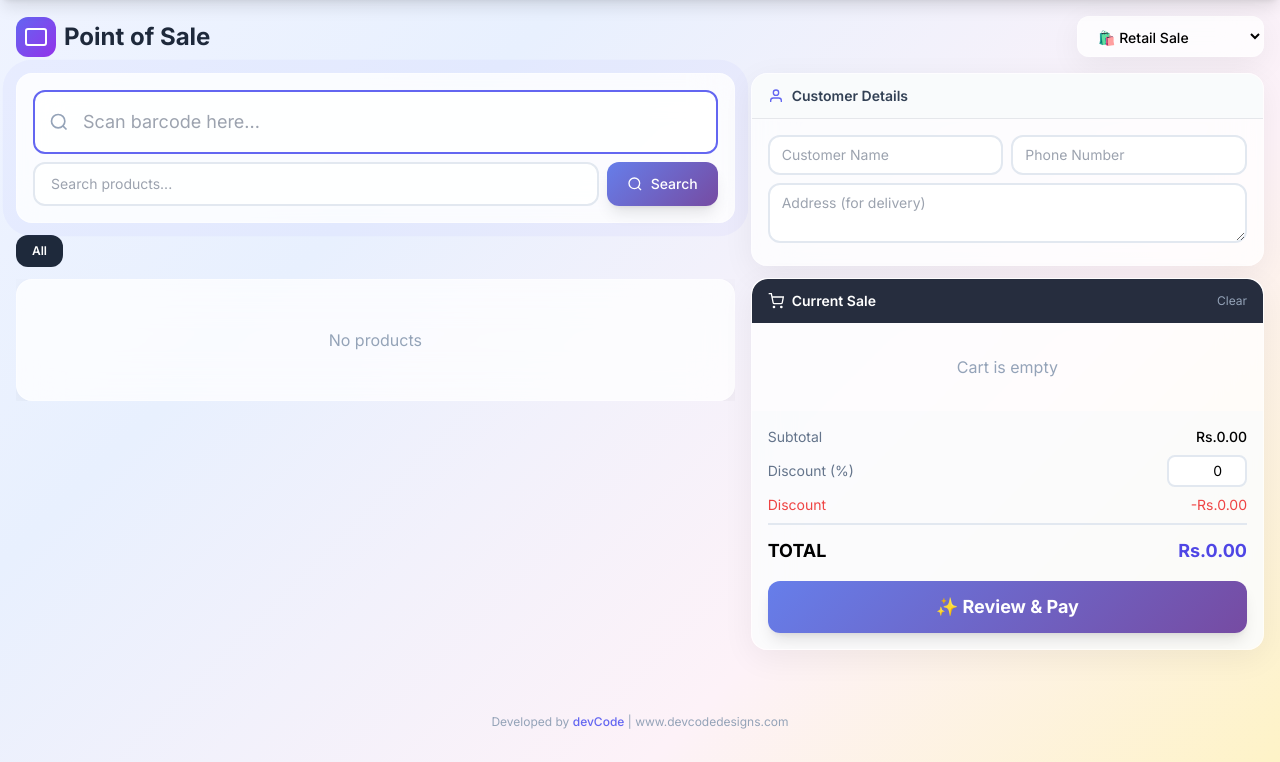
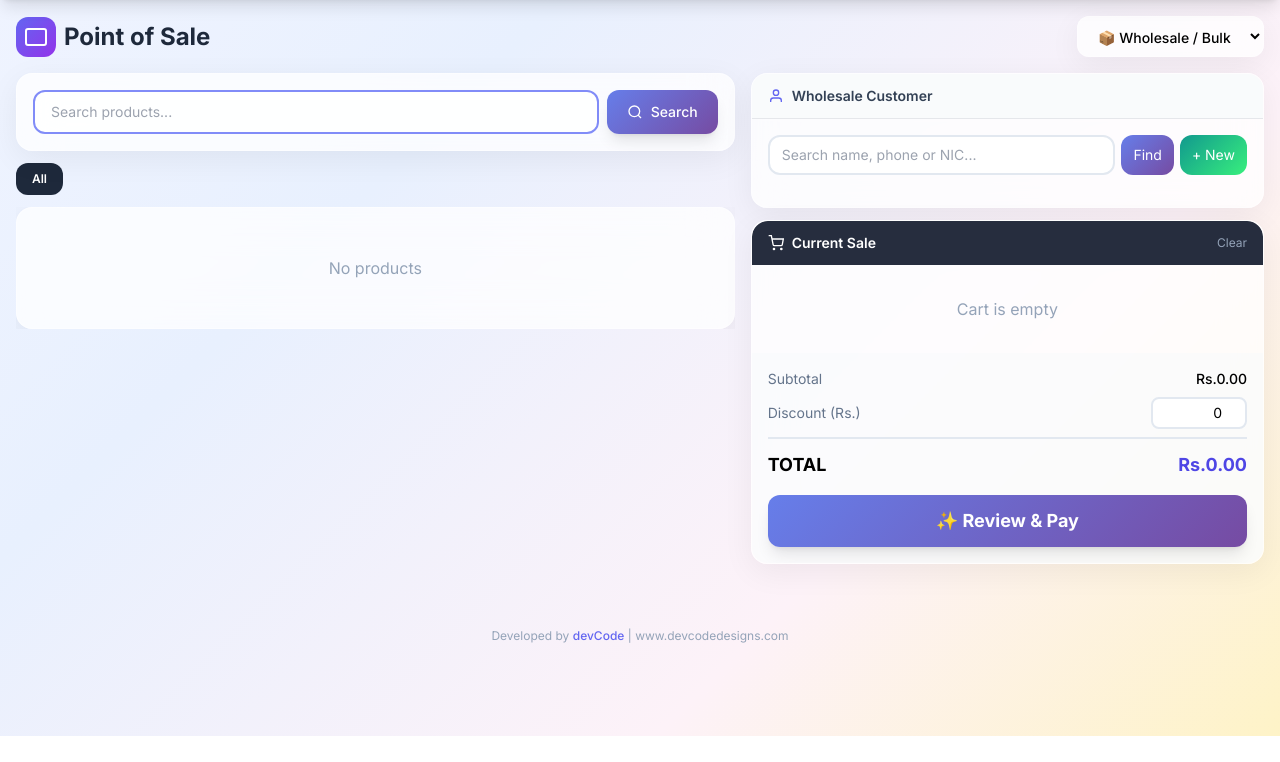
Before and after one commit to Intothehell/cloud-pos-system, a Flask app: page /pos/terminal in a window 1280 px wide. Shown: the part 64-826 px from the top of the page. After the commit the page ends 800 px from the top, so only its background shows below. Run offline with Flask 3, Linux system fonts and the light colour scheme; the visitor is signed in with stand-in values (Sample User, id 1); data that the repository does not hold is empty; some libraries are stand-ins or nearby versions.

Commit message:
5 big changes

```diff
--- a/app/routes/api.py
+++ b/app/routes/api.py
@@ -177,6 +177,7 @@ def toggle_product_status(product_id):
     return jsonify({'success': True, 'is_active': product.is_active})
 
 # ============ ORDERS ============
+
 @api_bp.route('/orders', methods=['POST'])
 @login_required
 def create_order():
@@ -206,9 +207,24 @@ def create_order():
         if data.get('customer_id'):
             order.customer_id = data['customer_id']
 
-        discount_percent = float(data.get('discount_percent', 0))
+        discount_amount = float(data.get('discount_amount', 0))
 
         for item_data in data.get('items', []):
+            # Check for balance payment FIRST before product lookup
+            if item_data.get('id') == 'balance_pay':
+                price = float(item_data.get('price', 0))
+                order_item = OrderItem(
+                    product_id=0,
+                    product_name='Balance Payment',
+                    product_barcode='',
+                    product_price=price,
+                    quantity=1,
+                    line_total=price,
+                    discount_amount=0
+                )
+                order.items.append(order_item)
+                continue
+
             product = Product.query.get(item_data['id'])
             if not product:
                 continue
@@ -217,7 +233,9 @@ def create_order():
             if product.stock_quantity < qty:
                 return jsonify({'error': f'Not enough stock for {product.name}'}), 400
 
-            price = product.wholesale_price if customer_type == 'wholesale' else float(item_data.get('price', 0))
+            price = float(item_data.get('price', 0))
+            if price == 0 and customer_type == 'wholesale':
+                price = product.wholesale_price
 
             order_item = OrderItem(
                 product_id=product.id,
@@ -225,12 +243,9 @@ def create_order():
                 product_barcode=product.barcode,
                 product_price=price,
                 quantity=qty,
-                discount_percent=discount_percent
+                line_total=price * qty,
+                discount_amount=0
             )
-
-            item_discount = price * qty * (discount_percent / 100)
-            order_item.discount_amount = item_discount
-            order_item.line_total = (price * qty) - item_discount
 
             order.items.append(order_item)
             product.stock_quantity -= qty
@@ -245,7 +260,7 @@ def create_order():
             db.session.add(movement)
 
         order.subtotal = sum(item.product_price * item.quantity for item in order.items)
-        order.discount_amount = sum(item.discount_amount for item in order.items)
+        order.discount_amount = discount_amount
         order.tax_amount = 0
         order.total = order.subtotal - order.discount_amount
 
@@ -258,11 +273,23 @@ def create_order():
         elif data.get('payment_method') == 'credit' and order.customer_id:
             customer = Customer.query.get(order.customer_id)
             if customer:
+                balance_pay = sum(item.line_total for item in order.items if item.product_name == 'Balance Payment')
+                purchase_total = order.total - balance_pay  # total includes negative balance_pay
                 order.previous_balance = customer.balance
-                customer.balance += order.total
-                customer.total_purchases += order.total
+                customer.balance += order.total  # adds purchases and subtracts payment
+                customer.total_purchases += purchase_total
                 order.new_balance = customer.balance
                 order.payment_status = 'pending'
+
+                if balance_pay < 0:
+                    payment = Payment(
+                        customer_id=customer.id,
+                        amount=abs(balance_pay),
+                        payment_method='cash',
+                        received_by=current_user.id
+                    )
+                    customer.total_paid += abs(balance_pay)
+                    db.session.add(payment)
 
         db.session.add(order)
         db.session.commit()
@@ -378,6 +405,8 @@ def order_details(order_number):
         'new_balance': order.new_balance or 0,
         'total': order.total,
         'items': [{
+            'id': item.id,
+            'product_id': item.product_id,
             'name': item.product_name,
             'quantity': item.quantity,
             'price': item.product_price,
@@ -606,12 +635,11 @@ def return_order(order_number):
         ret.replacement_product_id = data.get('replacement_product_id')
         ret.replacement_quantity = data.get('replacement_quantity', 1)
 
-        # Reduce stock of replacement item
         if ret.replacement_product_id:
             replacement_product = Product.query.get(ret.replacement_product_id)
             if replacement_product:
                 replacement_product.stock_quantity -= ret.replacement_quantity
-                movement = StockMovement(
+                repl_movement = StockMovement(
                     product_id=replacement_product.id,
                     user_id=current_user.id,
                     movement_type='stock_out',
@@ -621,13 +649,12 @@ def return_order(order_number):
                     reference=f'REPLACE-{ret.return_number}',
                     notes=f'Replacement for order {order_number}'
                 )
-                db.session.add(movement)
+                db.session.add(repl_movement)
 
-        # Handle refund
+    # Handle refund
     if return_type in ['refund', 'credit_note'] and ret.refund_amount > 0:
         selected_items = data.get('items', [])
 
-        # Calculate discount proportion
         discount_ratio = 1.0
         if order.subtotal > 0:
             discount_ratio = 1.0 - (order.discount_amount / order.subtotal)
@@ -637,32 +664,29 @@ def return_order(order_number):
         for item_data in selected_items:
             price = float(item_data.get('price', 0))
             qty = int(item_data.get('quantity', 1))
-            refund_per_item = price * qty * discount_ratio
 
-            # Only restore stock for non-damaged returns
             if reason_type != 'damaged':
                 product = Product.query.get(item_data.get('product_id'))
                 if product:
                     product.stock_quantity += qty
-                movement = StockMovement(
-                    product_id=product.id,
-                    user_id=current_user.id,
-                    movement_type='return',
-                    quantity=qty,
-                    previous_stock=product.stock_quantity - qty,
-                    new_stock=product.stock_quantity,
-                    reference=f'RTN-{ret.return_number}'
-                )
-                db.session.add(movement)
+                    rtn_movement = StockMovement(
+                        product_id=product.id,
+                        user_id=current_user.id,
+                        movement_type='return',
+                        quantity=qty,
+                        previous_stock=product.stock_quantity - qty,
+                        new_stock=product.stock_quantity,
+                        reference=f'RTN-{ret.return_number}'
+                    )
+                    db.session.add(rtn_movement)
 
-        # If credit customer, reduce balance
         if order.customer_id and order.payment_method == 'credit':
             customer = Customer.query.get(order.customer_id)
             if customer:
                 customer.balance -= ret.refund_amount
 
-    # Update order status
-    order.status = 'returned'
+    order.is_returned = True
+    order.return_date = datetime.now()
 
     db.session.add(ret)
     db.session.commit()
--- a/app/templates/pos/bills.html
+++ b/app/templates/pos/bills.html
@@ -267,7 +267,7 @@ function viewBill(orderNumber){
         var itemsHtml = (order.items||[]).map(function(i){return '<tr><td style="padding: 1px 0; font-size: 11px;">'+i.name+'</td><td style="text-align: right; font-size: 11px;">'+i.quantity+'</td><td style="text-align: right; font-size: 11px;">Rs.'+i.price.toFixed(2)+'</td><td style="text-align: right; font-size: 11px;">Rs.'+i.total.toFixed(2)+'</td></tr>';}).join('');
 
         var creditInfo = '';
-        if (order.payment_method === 'credit') {
+        if (order.payment_method === 'credit' || order.sale_type === 'payment') {
             creditInfo = '<p style="display: flex; justify-content: space-between; margin: 3px 0; font-size: 11px;"><span><strong>Previous Balance:</strong> Rs.'+(order.previous_balance||0).toFixed(2)+'</span><span><strong>New Balance:</strong> Rs.'+(order.new_balance||0).toFixed(2)+'</span></p>';
         }
 
--- a/app/templates/pos/terminal.html
+++ b/app/templates/pos/terminal.html
@@ -93,8 +93,9 @@
         </h1>
         <select id="customerTypeSelect" onchange="changeCustomerType()"
                 class="glass-card rounded-xl px-4 py-2.5 text-sm font-medium focus:outline-none focus:ring-2 focus:ring-indigo-400">
+            <option value="wholesale">📦 Wholesale / Bulk</option>
             <option value="retail">🛍️ Retail Sale</option>
-            <option value="wholesale">📦 Wholesale / Bulk</option>
+
         </select>
     </div>
 
@@ -103,15 +104,12 @@
         <!-- LEFT PANEL -->
         <div class="lg:w-7/12 space-y-3">
 
-            <!-- Barcode + Search -->
-            <div class="glass-card rounded-2xl p-4 pulse-glow">
-                <input type="text" id="barcodeInput"
-                       class="w-full text-lg p-4 pl-12 search-icon-input border-2 border-indigo-200 rounded-xl focus:border-indigo-500 focus:outline-none bg-white/80"
-                       placeholder="Scan barcode here..." autofocus>
-                <div class="flex gap-2 mt-2">
+            <!-- Search -->
+            <div class="glass-card rounded-2xl p-4">
+                <div class="flex gap-2">
                     <input type="text" id="searchInput"
-                           class="flex-1 border-2 border-slate-200 rounded-xl px-4 py-2.5 focus:border-indigo-400 focus:outline-none text-sm bg-white/80"
-                           placeholder="Search products...">
+                        class="flex-1 border-2 border-slate-200 rounded-xl px-4 py-2.5 focus:border-indigo-400 focus:outline-none text-sm bg-white/80"
+                        placeholder="Search products..." onkeyup="searchProducts()" autofocus>
                     <button onclick="searchProducts()"
                             class="card-indigo text-white px-5 py-2.5 rounded-xl hover:opacity-90 font-medium text-sm flex items-center gap-2 shadow-lg">
                         <svg class="w-4 h-4" viewBox="0 0 24 24" fill="none" stroke="currentColor" stroke-width="2">
@@ -122,16 +120,6 @@
                 </div>
             </div>
 
-            <!-- Recent Items -->
-            <div id="recentSection" class="hidden glass-card rounded-2xl p-3">
-                <h3 class="text-xs font-semibold text-slate-400 uppercase tracking-wider mb-2 flex items-center gap-1.5">
-                    <svg class="w-4 h-4" viewBox="0 0 24 24" fill="none" stroke="currentColor" stroke-width="2">
-                        <circle cx="12" cy="12" r="10"></circle><polyline points="12 6 12 12 16 14"></polyline>
-                    </svg>
-                    Recent
-                </h3>
-                <div id="recentItemsList" class="flex flex-wrap gap-1.5"></div>
-            </div>
 
             <!-- Categories -->
             <div id="categoryButtons" class="flex flex-wrap gap-1.5"></div>
@@ -167,12 +155,19 @@
                 <div class="p-4">
                     <div id="wholesaleCustomerSearch" class="hidden">
                         <div class="flex gap-1.5 mb-2">
-                            <input type="text" id="wholesaleCustomerInput" class="flex-1 border-2 border-slate-200 rounded-xl px-3 py-2 text-sm bg-white/80" placeholder="Search name, phone or NIC...">
+                            <input type="text" id="wholesaleCustomerInput" class="flex-1 border-2 border-slate-200 rounded-xl px-3 py-2 text-sm bg-white/80" placeholder="Search name, phone or NIC..." onkeyup="searchWholesaleCustomer()">
                             <button onclick="searchWholesaleCustomer()" class="card-indigo text-white px-3 py-2 rounded-xl text-sm">Find</button>
                             <button onclick="showAddCustomerForm()" class="card-emerald text-white px-3 py-2 rounded-xl text-sm">+ New</button>
                         </div>
                         <div id="customerSearchResults" class="max-h-36 overflow-y-auto space-y-1"></div>
                         <div id="selectedWholesaleCustomer" class="text-sm mt-2"></div>
+                    </div>
+                    <div id="balancePaymentSection" class="hidden mt-3 pt-3 border-t border-slate-200">
+                        <label class="block text-xs font-semibold text-slate-500 uppercase mb-1">Pay Old Balance (Rs.)</label>
+                        <div class="flex gap-2">
+                            <input type="number" id="balancePayment" class="flex-1 border-2 border-slate-200 rounded-xl px-3 py-2 text-sm bg-white/80" placeholder="Amount" value="0" min="0" step="0.01" onchange="updateCartDisplay()">
+                            <button onclick="addBalanceToCart()" class="bg-amber-500 text-white px-3 py-2 rounded-xl text-sm font-medium">Add</button>
+                        </div>
                     </div>
                     <div id="retailCustomerForm" class="space-y-2">
                         <div class="grid grid-cols-2 gap-2">
@@ -203,11 +198,10 @@
                     <div class="space-y-2 text-sm mb-4">
                         <div class="flex justify-between"><span class="text-slate-500">Subtotal</span><span class="font-medium">Rs.<span id="subtotal">0.00</span></span></div>
                         <div class="flex justify-between items-center">
-                            <span class="text-slate-500">Discount (%)</span>
-                            <input type="number" id="discountPercent" value="0" min="0" max="100" onchange="updateCartDisplay()"
-                                   class="w-20 border-2 border-slate-200 rounded-lg px-2 py-1 text-right text-sm bg-white/80">
+                            <span class="text-slate-500">Discount (Rs.)</span>
+                            <input type="number" id="discountAmount" value="0" min="0" step="0.01" onchange="updateCartDisplay()"
+                                class="w-24 border-2 border-slate-200 rounded-lg px-2 py-1 text-right text-sm bg-white/80">
                         </div>
-                        <div class="flex justify-between text-red-500"><span>Discount</span><span>-Rs.<span id="discountAmount">0.00</span></span></div>
 
                         <div class="flex justify-between font-bold text-lg border-t-2 border-slate-200 pt-3">
                             <span>TOTAL</span><span class="text-indigo-600">Rs.<span id="total">0.00</span></span>
@@ -336,14 +330,22 @@
 <script>
 let cart = [];
 let currentWholesaleCustomer = null;
-let customerType = 'retail';
+let customerType = 'wholesale';
 let recentProducts = [];
 let allProducts = [];
 
 function showModal(id) { document.getElementById(id).classList.remove('hidden'); document.getElementById(id).classList.add('flex'); }
 function hideModal(id) { document.getElementById(id).classList.add('hidden'); document.getElementById(id).classList.remove('flex'); }
 
-function init() { loadCategories(); loadAllProducts(); checkLowStock(); document.getElementById('barcodeInput').focus(); }
+function init() {
+    loadCategories();
+    loadAllProducts();
+    checkLowStock();
+
+        // Apply default customer mode UI
+    changeCustomerType();
+
+    document.getElementById('barcodeInput').focus(); }
 
 function loadAllProducts() { fetch('/api/products/all').then(r=>r.json()).then(p=>{allProducts=p;displayProducts(p);}); }
 function checkLowStock() { fetch('/api/dashboard/stats').then(r=>r.json()).then(s=>{if(s.low_stock>0){document.getElementById('lowStockAlert').classList.remove('hidden');document.getElementById('lowStockCount').textContent=s.low_stock;}}); }
@@ -356,12 +358,6 @@ function changeCustomerType() {
     cart=[];currentWholesaleCustomer=null;updateCartDisplay();
 }
 
-document.getElementById('barcodeInput').addEventListener('keydown',function(e){
-    if(e.key==='Enter'){e.preventDefault();var b=this.value.trim();if(b){fetch('/api/product/barcode/'+encodeURIComponent(b)).then(r=>r.json()).then(p=>{if(p.id){if(p.stock_quantity<=0){alert('Out of stock!');return;}addToCart(p,1);addToRecent(p);}else alert('Not found: '+b);});this.value='';}}
-});
-
-function addToRecent(p){recentProducts=recentProducts.filter(x=>x.id!==p.id);recentProducts.unshift({id:p.id,name:p.name,price:p.price||p.wholesale_price,stock:p.stock_quantity});if(recentProducts.length>8)recentProducts.pop();document.getElementById('recentSection').classList.toggle('hidden',recentProducts.length===0);document.getElementById('recentItemsList').innerHTML=recentProducts.map(x=>'<span onclick="addToCart({id:'+x.id+',name:\''+x.name+'\',price:'+x.price+',stock_quantity:'+x.stock+'},1)" class="cursor-pointer px-3 py-1.5 bg-indigo-50 text-indigo-700 text-xs rounded-full hover:bg-indigo-100 border border-indigo-200">'+x.name.substring(0,14)+'</span>').join('');}
-
 function searchProducts(){var q=document.getElementById('searchInput').value;if(!q){displayProducts(allProducts);return;}fetch('/api/products/search?q='+encodeURIComponent(q)+'&customer_type='+customerType).then(r=>r.json()).then(displayProducts);}
 function filterCategory(cat){displayProducts(cat==='all'?allProducts:allProducts.filter(p=>p.category===cat));}
 
@@ -372,7 +368,7 @@ function displayProducts(products){
         var out=(p.stock_quantity||0)<=0,low=!out&&(p.stock_quantity||0)<=5;
         var bg=out?'bg-red-50 border-red-200 opacity-50':low?'bg-amber-50 border-amber-200':'bg-white border-slate-200 hover:border-indigo-300';
         var click=out?'':'onclick="handleProductClick({id:'+p.id+',name:\''+(p.name||'').replace(/'/g,"\\'")+'\',wholesale_price:'+p.wholesale_price+',stock_quantity:'+(p.stock_quantity||0)+'})"';
-        return '<div class="product-card border-2 rounded-2xl p-3 text-center '+bg+'" '+click+'><p class="font-semibold text-xs leading-tight px-1">'+(p.name||'').substring(0,48)+'</p></div>';
+        return '<div class="product-card border-2 rounded-2xl p-4 text-center '+bg+'" '+click+'><p class="font-semibold text-sm leading-tight px-2">'+(p.name||'').substring(0,48)+'</p></div>';
     }).join('');
 }
 
@@ -407,6 +403,16 @@ function manualQty(i,inp){var n=parseInt(inp.value),item=cart[i];if(isNaN(n)||n<
 function removeFromCart(i){cart.splice(i,1);updateCartDisplay();}
 function clearCart(){cart=[];updateCartDisplay();}
 
+function addBalanceToCart(){
+    if(!currentWholesaleCustomer)return;
+    var amount=parseFloat(document.getElementById('balancePayment').value)||0;
+    if(amount<=0)return;
+    // Remove previous balance payment if exists
+    cart=cart.filter(function(item){return item.id!=='balance_pay';});
+    cart.push({id:'balance_pay',name:'Balance Payment',price:-amount,quantity:1,max:1,isBalance:true});
+    updateCartDisplay();
+}
+
 function updateCartDisplay(){
     var d=document.getElementById('cartItems'),sub=0;
     if(!cart.length){
@@ -414,7 +420,7 @@ function updateCartDisplay(){
     }else{
         d.innerHTML=cart.map((item,i)=>{var t=item.price*item.quantity;sub+=t;return '<div class="flex items-center gap-2 px-4 py-3 text-sm animate-in"><div class="flex-1"><p class="font-semibold">'+item.name+'</p><p class="text-xs">Rs.'+item.price.toFixed(2)+' each</p></div><button onclick="changeQty('+i+',-1)" class="qty-btn w-8 h-8 bg-slate-100 rounded-lg font-bold">-</button><input type="number" value="'+item.quantity+'" onchange="manualQty('+i+',this)" class="w-14 text-center border-2 rounded-lg py-1 text-sm"><button onclick="changeQty('+i+',1)" class="qty-btn w-8 h-8 bg-slate-100 rounded-lg font-bold">+</button><span class="font-bold w-20 text-right">Rs.'+t.toFixed(2)+'</span><button onclick="removeFromCart('+i+')" class="text-red-400 hover:text-red-600 font-bold text-lg">&times;</button></div>';}).join('');
     }
-    var dp=parseFloat(document.getElementById('discountPercent').value)||0,da=sub*(dp/100);
+    var da=parseFloat(document.getElementById('discountAmount').value)||0;
     document.getElementById('subtotal').textContent=sub.toFixed(2);document.getElementById('discountAmount').textContent=da.toFixed(2);document.getElementById('total').textContent=(sub-da).toFixed(2);
 }
 
@@ -428,7 +434,7 @@ function reviewOrder(){
     var html='',sub=0;
     cart.forEach(function(item){var t=item.price*item.quantity;sub+=t;html+='<div class="flex justify-between py-2 border-b"><div><p class="font-medium text-sm">'+item.name+'</p><p class="text-xs">'+item.quantity+' x Rs.'+item.price.toFixed(2)+'</p></div><span class="font-bold">Rs.'+t.toFixed(2)+'</span></div>';});
     document.getElementById('reviewItems').innerHTML=html;
-    var dp=parseFloat(document.getElementById('discountPercent').value)||0,da=sub*(dp/100);
+    var da=parseFloat(document.getElementById('discountAmount').value)||0;
     document.getElementById('revSubtotal').textContent=sub.toFixed(2);
     document.getElementById('revDiscount').textContent=da.toFixed(2);
     document.getElementById('revTotal').textContent=(sub-da).toFixed(2);
@@ -440,7 +446,14 @@ function confirmPay(method){hideModal('reviewModal');if(method==='cash')processC
 
 // CUSTOMERS
 function searchWholesaleCustomer(){var q=document.getElementById('wholesaleCustomerInput').value;if(!q)return;fetch('/api/customers/search?q='+encodeURIComponent(q)).then(r=>r.json()).then(c=>{var d=document.getElementById('customerSearchResults');d.innerHTML=c.length?c.map(x=>'<div onclick="selectWholesaleCustomer('+JSON.stringify(x).replace(/"/g,'&quot;')+')" class="p-2.5 border-2 rounded-xl mb-1 cursor-pointer hover:border-indigo-300 text-sm"><strong>'+x.name+'</strong> | '+x.phone+'<br><span class="text-xs">Bal: Rs.'+(x.balance||0).toFixed(2)+'</span></div>').join(''):'<p class="text-sm p-2">Not found</p>';});}
-function selectWholesaleCustomer(c){currentWholesaleCustomer=c;document.getElementById('selectedWholesaleCustomer').innerHTML='<div class="bg-emerald-50 text-emerald-700 px-3 py-2 rounded-xl text-sm">✅ '+c.name+' | Bal: Rs.'+(c.balance||0).toFixed(2)+'</div>';document.getElementById('customerSearchResults').innerHTML='';}
+function selectWholesaleCustomer(c){
+    currentWholesaleCustomer=c;
+    document.getElementById('selectedWholesaleCustomer').innerHTML='<div class="bg-emerald-50 text-emerald-700 px-3 py-2 rounded-xl text-sm">✅ '+c.name+' | Bal: Rs.'+(c.balance||0).toFixed(2)+'</div>';
+    document.getElementById('customerSearchResults').innerHTML='';
+    document.getElementById('balancePaymentSection').classList.remove('hidden');
+    document.getElementById('balancePayment').value='0';
+    document.getElementById('balancePayment').max=c.balance||0;
+}
 function getInfo(){return customerType==='retail'?{name:document.getElementById('custName').value||'Walk-in',phone:document.getElementById('custPhone').value||'',address:document.getElementById('custAddress').value||''}:{name:currentWholesaleCustomer?.name||'Wholesale',phone:currentWholesaleCustomer?.phone||'',address:currentWholesaleCustomer?.address||''};}
 
 // PAYMENTS
@@ -452,10 +465,10 @@ function processCreditPayment(){if(!currentWholesaleCustomer){alert('Select cust
 
 function processSale(method,cash){
     var info=getInfo();
-    fetch('/api/orders',{method:'POST',headers:{'Content-Type':'application/json'},body:JSON.stringify({items:cart.map(i=>({id:i.id,quantity:i.quantity,price:i.price})),payment_method:method,cash_received:cash,discount_percent:document.getElementById('discountPercent').value||0,customer_id:currentWholesaleCustomer?.id||null,customer_name:info.name,customer_phone:info.phone,customer_address:info.address,sale_type:customerType})})
+    fetch('/api/orders',{method:'POST',headers:{'Content-Type':'application/json'},body:JSON.stringify({items:cart.map(i=>({id:i.id,quantity:i.quantity,price:i.price})),payment_method:method,cash_received:cash,discount_amount:document.getElementById('discountAmount').value||0,customer_id:currentWholesaleCustomer?.id||null,customer_name:info.name,customer_phone:info.phone,customer_address:info.address,sale_type:customerType})})
     .then(r=>r.json()).then(data=>{if(data.success){if(method==='cash')fetch('/api/open-drawer');showInvoice(data.order,info);resetSale();checkLowStock();loadAllProducts();}else alert(data.error);});
 }
-function resetSale(){cart=[];currentWholesaleCustomer=null;['discountPercent','custName','custPhone','custAddress'].forEach(id=>document.getElementById(id).value='');document.getElementById('selectedWholesaleCustomer').innerHTML='';updateCartDisplay();document.getElementById('barcodeInput').focus();}
+function resetSale(){cart=[];currentWholesaleCustomer=null;['discountAmount','custName','custPhone','custAddress'].forEach(id=>document.getElementById(id).value='');document.getElementById('selectedWholesaleCustomer').innerHTML='';updateCartDisplay();document.getElementById('searchInput').focus();}
 
 function showInvoice(order,info){
     var itemsHtml = order.items.map(function(i){
```
Also changed, not shown: add_columns_safe.py (added, +23 -0 lines), app/routes/customer.py (+5 -2 lines), fix.py (+4 -25 lines), fix.txt (+10 -2 lines), instance/pos.db.
